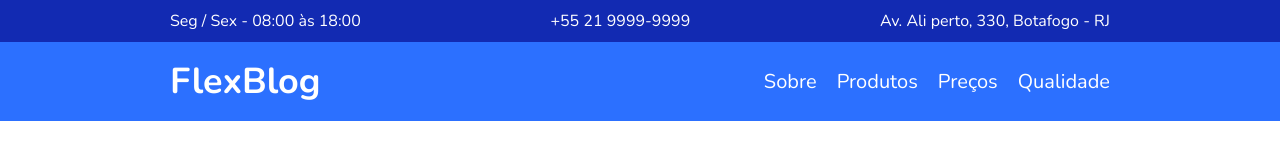
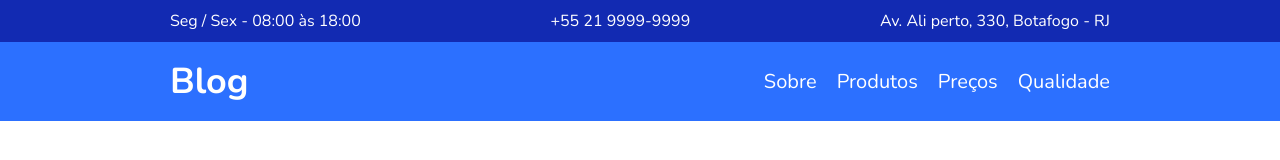
Before and after one commit to marioCarvalho001/Projeto-de-CSS3-Flexbox., a plain HTML site: page index.html in a window 1280 px wide. Shown: the top 160 px of the page. Drawn offline with nearby package versions, Linux system fonts and the light colour scheme.

Commit message:
Update index.html

```diff
--- a/index.html
+++ b/index.html
@@ -5,7 +5,7 @@
   <meta charset="UTF-8">
   <meta http-equiv="X-UA-Compatible" content="IE=edge">
   <meta name="viewport" content="width=device-width, initial-scale=1, shrink-to-fit=no">
-  <title>FlexBlog</title>
+  <title>Blog</title>
   <link rel="preconnect" href="https://fonts.googleapis.com">
   <link rel="preconnect" href="https://fonts.gstatic.com" crossorigin>
   <link href="https://fonts.googleapis.com/css2?family=Nunito:ital,wght@0,400;0,600;0,700;1,400&display=swap" rel="stylesheet">
@@ -25,7 +25,7 @@
   <header class="menu-bg">
     <div class="menu">
       <div class="menu-logo">
-        <a href="#">FlexBlog</a>
+        <a href="#">Blog</a>
       </div>
       <nav class="menu-nav">
         <ul>
```
